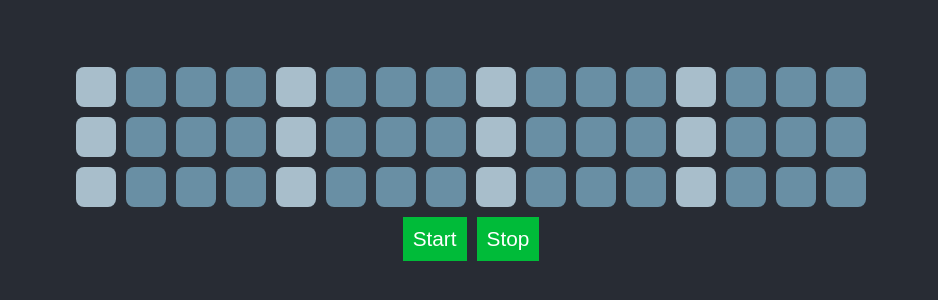
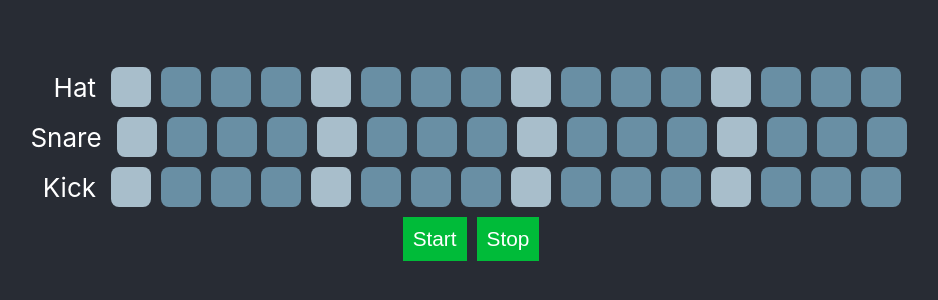
Before and after one commit to Coupey/drum-machine, a React app: page / in a window 1280 px wide. Shown: the part 236-536 px from the top of the page, without its empty margins (169-1107 px from the left). Built offline with nearby package versions, Linux system fonts and the light colour scheme.

Commit message:
added labels to rows

```diff
--- a/src/App.js
+++ b/src/App.js
@@ -21,7 +21,7 @@ class App extends Component {
   }
 
   updateBeat = () => {
-    console.log('beat ' + this.state.currentBeat);
+    // console.log('beat ' + this.state.currentBeat);
 
     if (this.state.currentBeat === this.state.beatDivisions){
       this.setState({currentBeat: 0});
@@ -62,13 +62,13 @@ class App extends Component {
       <div className="App">
         <div className="App-body">
           <div className="beat-grid">
-            {beatsHolder3}
+            <span className="row-label">Hat</span>{beatsHolder3}
           </div>
           <div className="beat-grid">
-            {beatsHolder2}
+            <span className="row-label">Snare</span>{beatsHolder2}
           </div>
           <div className="beat-grid">
-            {beatsHolder}
+            <span className="row-label">Kick</span>{beatsHolder}
           </div>
           <div className="controls">
           <button onClick={this.startMachine}>Start</button>
--- a/src/App.scss
+++ b/src/App.scss
@@ -36,7 +36,7 @@ $selectedBeatColor: #f9f4b0;
    cursor: pointer;
  }
 
-.beat:nth-child(4n+1){
+.beat:nth-child(4n+2){
   background-color: lighten( $beatColor, 20% );
 }
 
@@ -59,7 +59,7 @@ $selectedBeatColor: #f9f4b0;
   transition: background-color 0.1s ease-in;
 }
 
-.selected-beat:nth-child(4n+1){
+.selected-beat:nth-child(4n+2){
   background-color: lighten( $selectedBeatColor, 20% );
 }
 
@@ -80,3 +80,9 @@ $selectedBeatColor: #f9f4b0;
   display: inline-block;
   margin: 5px;
 }
+
+.row-label {
+  min-width: 60px;
+  text-align: right;
+  margin-right: 10px;
+}
--- a/src/components/beat.js
+++ b/src/components/beat.js
@@ -12,8 +12,6 @@ class Beat extends Component {
         console.log('Toggling beat ' + this.props.beatId);
         this.setState({
             selected: !this.state.selected
-        }, () => {
-            console.log(this.state.selected);
         });
     };
 
```
